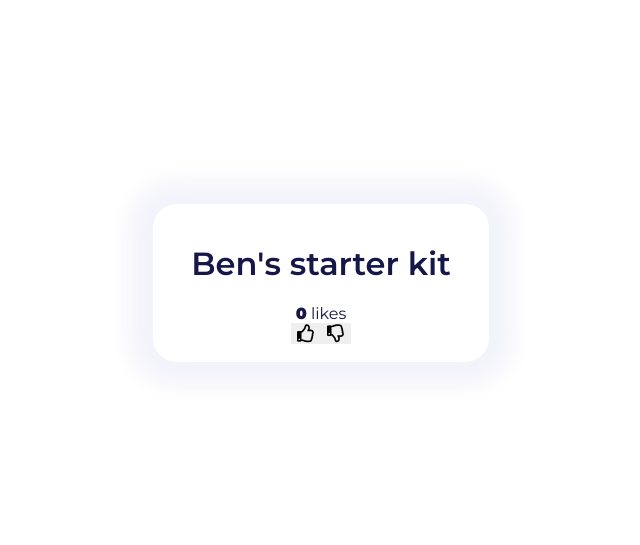
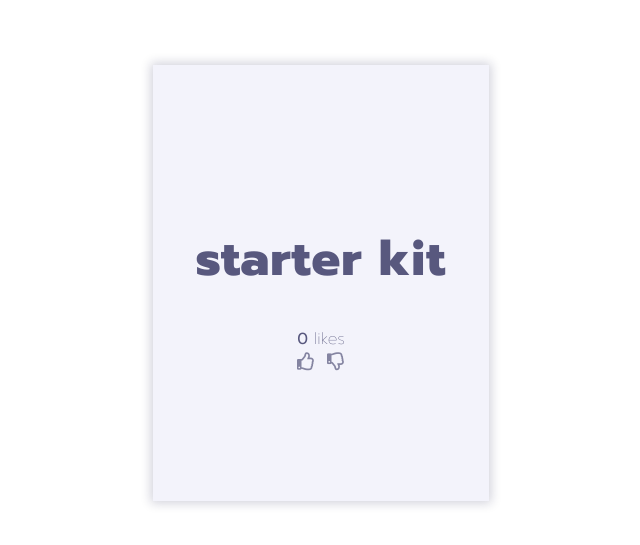
Before and after one commit to backuardo/lil-frontend-starter, a React app: page / in a window 1280 px wide. Shown: the part 125-670 px from the top of the page, without its empty margins (319-959 px from the left). Built offline with nearby package versions, Linux system fonts and the light colour scheme.

Commit message:
rename folders + some styles

```diff
--- a/src/200.html
+++ b/src/200.html
@@ -4,15 +4,15 @@
     <title>starter kit</title>
     <meta name="viewport" content="width=device-width, initial-scale=1.0">
     <link
-      href="https://fonts.googleapis.com/css?family=Montserrat:300,400,600,900&display=swap"
+      href="https://fonts.googleapis.com/css?family=Prompt:100,200,300,400,500,800&display=swap"
       rel="stylesheet"
     />
     <link
-    rel="stylesheet"
-    href="https://use.fontawesome.com/releases/v5.8.1/css/all.css"
-    integrity="sha384-50oBUHEmvpQ+1lW4y57PTFmhCaXp0ML5d60M1M7uH2+nqUivzIebhndOJK28anvf"
-    crossorigin="anonymous"
-  />
+      rel="stylesheet"
+      href="https://use.fontawesome.com/releases/v5.8.1/css/all.css"
+      integrity="sha384-50oBUHEmvpQ+1lW4y57PTFmhCaXp0ML5d60M1M7uH2+nqUivzIebhndOJK28anvf"
+      crossorigin="anonymous"
+    />
   </head>
   <body>
     <div id="main">Loading</div>
--- a/src/components/SampleCard.js
+++ /dev/null
@@ -1,16 +0,0 @@
-import React from 'react';
-
-import Controls from '../containers/Controls';
-import Counter from '../containers/Counter';
-
-function SampleCard() {
-  return (
-    <div className="sample-card">
-      <h1>Ben&#39;s starter kit</h1>
-      <Counter />
-      <Controls />
-    </div>
-  );
-}
-
-export default SampleCard;
--- a/src/index.html
+++ b/src/index.html
@@ -4,15 +4,15 @@
     <title>starter kit</title>
     <meta name="viewport" content="width=device-width, initial-scale=1.0">
     <link
-      href="https://fonts.googleapis.com/css?family=Montserrat:300,400,600,900&display=swap"
+      href="https://fonts.googleapis.com/css?family=Prompt:100,200,300,400,500,800&display=swap"
       rel="stylesheet"
     />
     <link
-    rel="stylesheet"
-    href="https://use.fontawesome.com/releases/v5.8.1/css/all.css"
-    integrity="sha384-50oBUHEmvpQ+1lW4y57PTFmhCaXp0ML5d60M1M7uH2+nqUivzIebhndOJK28anvf"
-    crossorigin="anonymous"
-  />
+      rel="stylesheet"
+      href="https://use.fontawesome.com/releases/v5.8.1/css/all.css"
+      integrity="sha384-50oBUHEmvpQ+1lW4y57PTFmhCaXp0ML5d60M1M7uH2+nqUivzIebhndOJK28anvf"
+      crossorigin="anonymous"
+    />
   </head>
   <body>
     <div id="main">Loading</div>
--- a/src/index.js
+++ b/src/index.js
@@ -5,7 +5,7 @@ import { createStore, applyMiddleware, compose } from 'redux';
 
 import reducers from './state/reducers';
 
-import App from './components/App';
+import App from './unconnected-components/App';
 
 const store = createStore(reducers, {}, compose(
   applyMiddleware(),
--- a/src/style.scss
+++ b/src/style.scss
@@ -1,11 +1,12 @@
-$black: rgba(22, 22, 72, 1);
-$white: rgba(255, 255, 255, 1);
-$white-shadow: rgba(240, 240, 250, 0.8);
+$dark: rgba(22, 22, 72, 1);
+$dark-shadow: rgba(22, 22, 72, 0.2);
+$light: rgba(255, 255, 255, 1);
+$light-shadow: rgba(240, 240, 250, 0.8);
 
 body, html {
-  background-color: $white;
-  color: $black;
-  font-family: 'Montserrat', sans-serif;
+  background-color: $light;
+  color: $dark;
+  font-family: 'Prompt', sans-serif;
 }
 
 #app {
@@ -16,25 +17,42 @@ body, html {
   justify-content: center;
 }
 
-.sample-card {
+#home-container {
   align-items: center;
-  border-radius: 24px;
-  box-shadow: 0px 0px 20px 24px $white-shadow;
+  background-color: $light-shadow;
+  box-shadow: 0px 0px 10px 2px $dark-shadow;
   display: flex;
+  font-weight: 100;
+  color: rgba($dark, 0.7);
   flex-direction: column;
   justify-content: center;
   padding: 18px;
-  min-width: 300px;
+  width: 300px;
+  height: 400px;
+  min-height: 300px;
 
   h1 {
+    color: rbga($dark, 0.9);
     font-weight: 600;
+    font-size: 48px;
+    letter-spacing: 1px;
+  }
+
+  b{
+    font-weight: 400;
   }
 
   button {
+    background-color: inherit;
     border: none;
 
     i {
       font-size: 18px;
+      color: rgba($dark, 0.5);
+
+      &:hover {
+        color: rgba($dark, 0.7);
+      }
     }
 
     &:hover {
--- a/src/components/App.js
+++ b/src/unconnected-components/App.js
@@ -2,7 +2,7 @@ import React from 'react';
 import { BrowserRouter, Route, Switch } from 'react-router-dom';
 
 import NotFound from './NotFound';
-import SampleCard from './SampleCard';
+import Home from './Home';
 
 import '../style.scss';
 
@@ -11,7 +11,7 @@ function App() {
     <BrowserRouter>
       <div id="app">
         <Switch>
-          <Route exact path="/" component={SampleCard} />
+          <Route exact path="/" component={Home} />
           <Route path="/:path" component={NotFound} />
         </Switch>
       </div>
--- /dev/null
+++ b/src/unconnected-components/Home.js
@@ -0,0 +1,16 @@
+import React from 'react';
+
+import Controls from '../connected-components/Controls';
+import Counter from '../connected-components/Counter';
+
+function Home() {
+  return (
+    <div id="home-container">
+      <h1>starter kit</h1>
+      <Counter />
+      <Controls />
+    </div>
+  );
+}
+
+export default Home;
```
Also changed, not shown: src/state/middlewares/logger.js (added, +15 -0 lines), src/connected-components/Controls.js (renamed from src/containers/Controls.js), src/connected-components/Counter.js (renamed from src/containers/Counter.js), src/unconnected-components/NotFound.js (renamed from src/components/NotFound.js).
